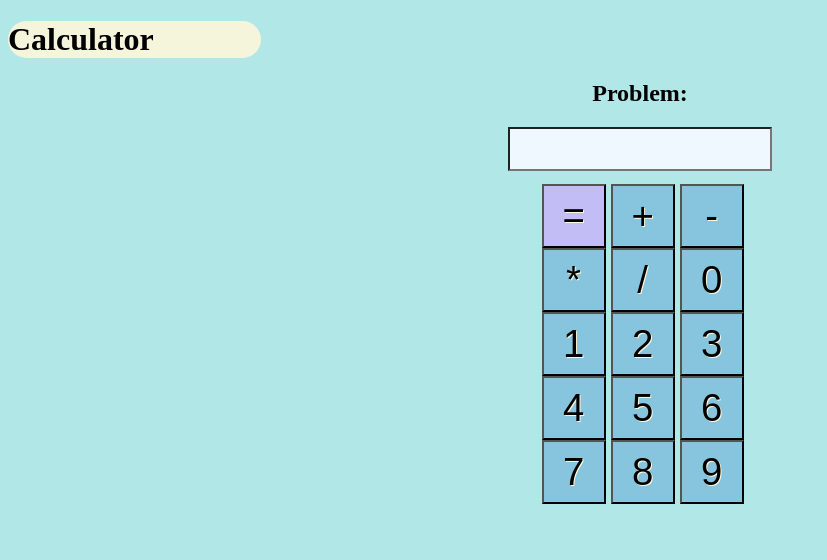
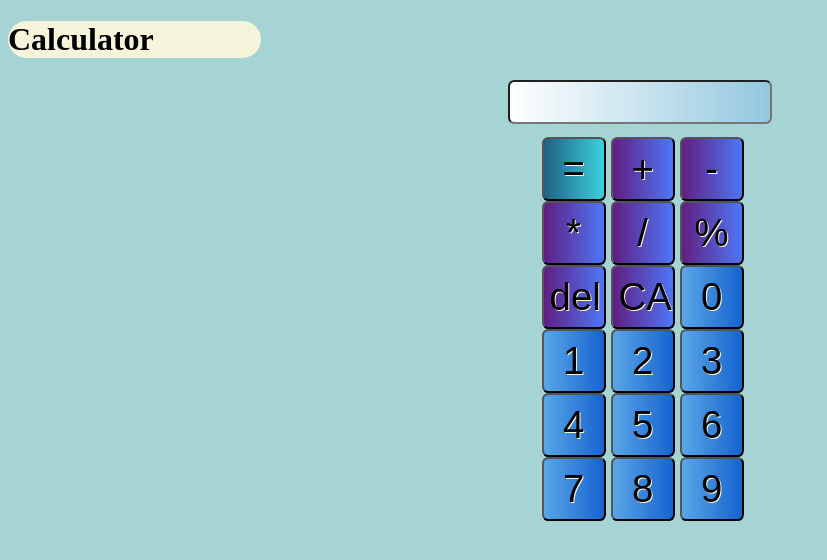
Before and after one commit to lukascobit/text-copier-reactjs, a React (Create React App) app: page / in a window 1280 px wide. Shown: the top 560 px of the page, without its empty margins (0-827 px from the left). Built offline with nearby package versions, Linux system fonts and the light colour scheme.

Commit message:
more styling

```diff
--- a/src/App.css
+++ b/src/App.css
@@ -1,5 +1,6 @@
 .App {
   text-align: center;
+
 }
 .logo{
   text-align: left;
@@ -11,7 +12,7 @@
   text-decoration: underline 2px solid black;
 }
 *{
-  background-color: rgb(177, 231, 231);
+  background-color: rgb(166, 212, 212);
 }
 
 
@@ -23,29 +24,38 @@
   width: 50%;
   margin: 1vw 0 0 17vw;
 
-
 }
 
 button {
-  background-color: rgb(135, 197, 222);
+  background: rgb(90,166,231);
+  background: linear-gradient(90deg, rgba(90,166,231,1) 0%, rgba(21,99,207,1) 100%);
   width: 5vw;
   height: 5vw;
   font-size: 3vw;
   text-shadow: cornsilk 1px 1px;
+  border-radius: 0.5vw;
 }
 
 .all{
   width: 50%;
   margin: 0 auto;
-
 }
 
 input{
+  background: rgb(255,255,255);
+  background: linear-gradient(90deg, rgba(255,255,255,1) 0%, rgba(148,200,222,1) 100%);
   width: 20vw;
   height: 3vw;
   font-size: 2vw;
   background-color: aliceblue;
+  border-radius: 0.5vw;
 }
 .equals{
-  background-color: rgb(194, 190, 245);
+  background: rgb(31,97,131);
+  background: linear-gradient(90deg, rgba(31,97,131,1) 0%, rgba(58,210,222,1) 100%);
 }
+
+.syms{
+  background: rgb(97,31,131);
+  background: linear-gradient(90deg, rgba(97,31,131,1) 0%, rgba(78,118,246,1) 100%);
+}
--- a/src/components/Calculator.js
+++ b/src/components/Calculator.js
@@ -17,20 +17,27 @@ function Calculator() {
 
     }
     function cal(val){
-        setData(eval(data))
+        try{
+            setData(eval(data))
+        } catch(error){
+            console.log(error);
+        }
+
     }
 
 
     return (
         <div className="all">
-            <h2>Problem:</h2>
             <input value={data} onChange={getData}></input>
             <div className="buttons">
                 <button className="equals" onClick={cal} type="submit">=</button>
-                <button onClick={()=>{setData(data+"+")}}>+</button>
-                <button onClick={()=>{setData(data+"-")}}>-</button>
-                <button onClick={()=>{setData(data+"*")}}>*</button>
-                <button onClick={()=>{setData(data+"/")}}>/</button>
+                <button className="syms" onClick={()=>{setData(data+"+")}}>+</button>
+                <button className="syms" onClick={()=>{setData(data+"-")}}>-</button>
+                <button className="syms" onClick={()=>{setData(data+"*")}}>*</button>
+                <button className="syms" onClick={()=>{setData(data+"/")}}>/</button>
+                <button className="syms" onClick={()=>{setData(data+"%")}}>%</button>
+                <button className="syms" onClick={()=>{setData(data.slice(0, -1))}}>del</button>
+                <button className="syms" onClick={()=>{setData(data.slice(-1, -1))}}>CA</button>
                 <button onClick={()=>{setData(data+"0")}}>0</button>
                 <button onClick={()=>{setData(data+"1")}}>1</button>
                 <button onClick={()=>{setData(data+"2")}}>2</button>
```
